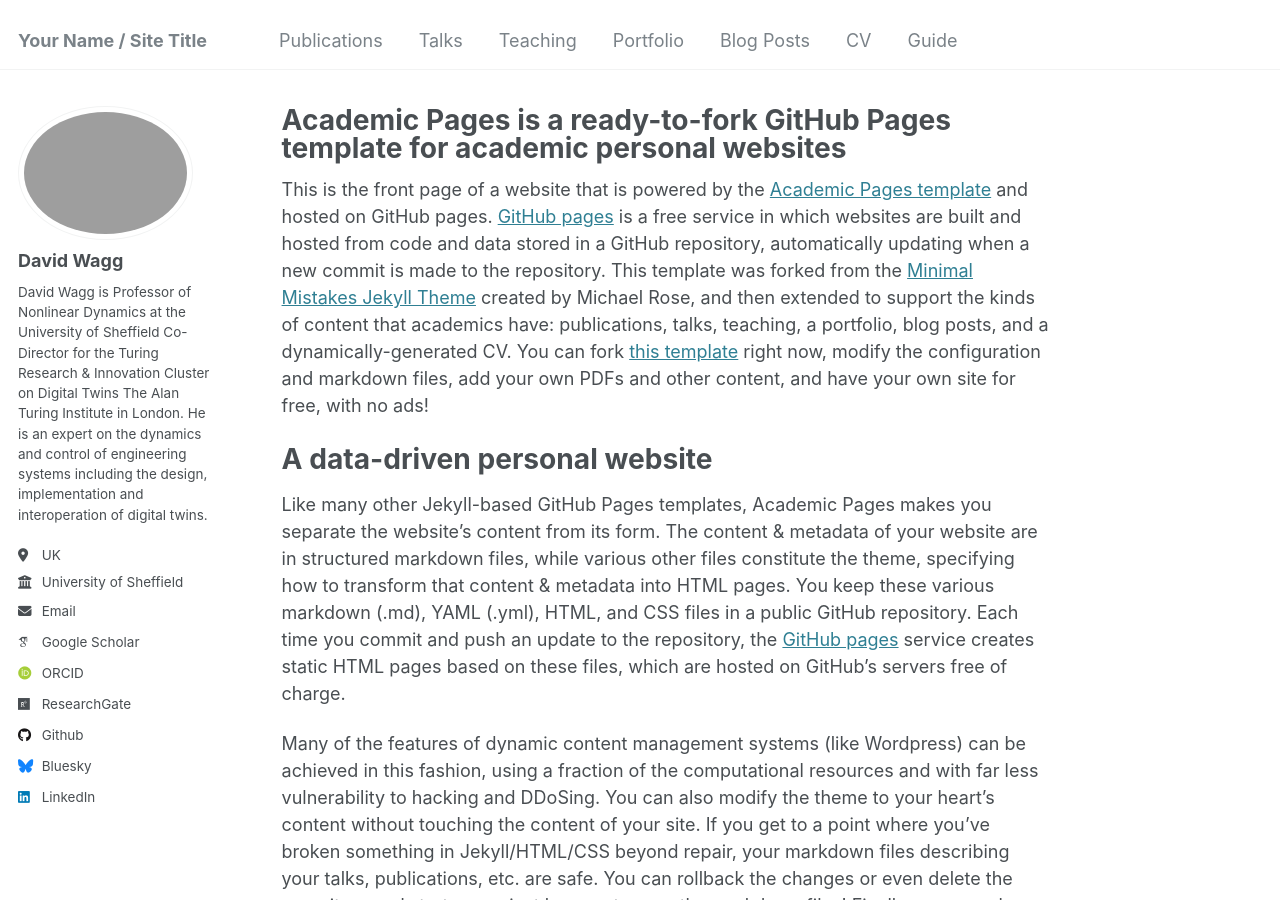
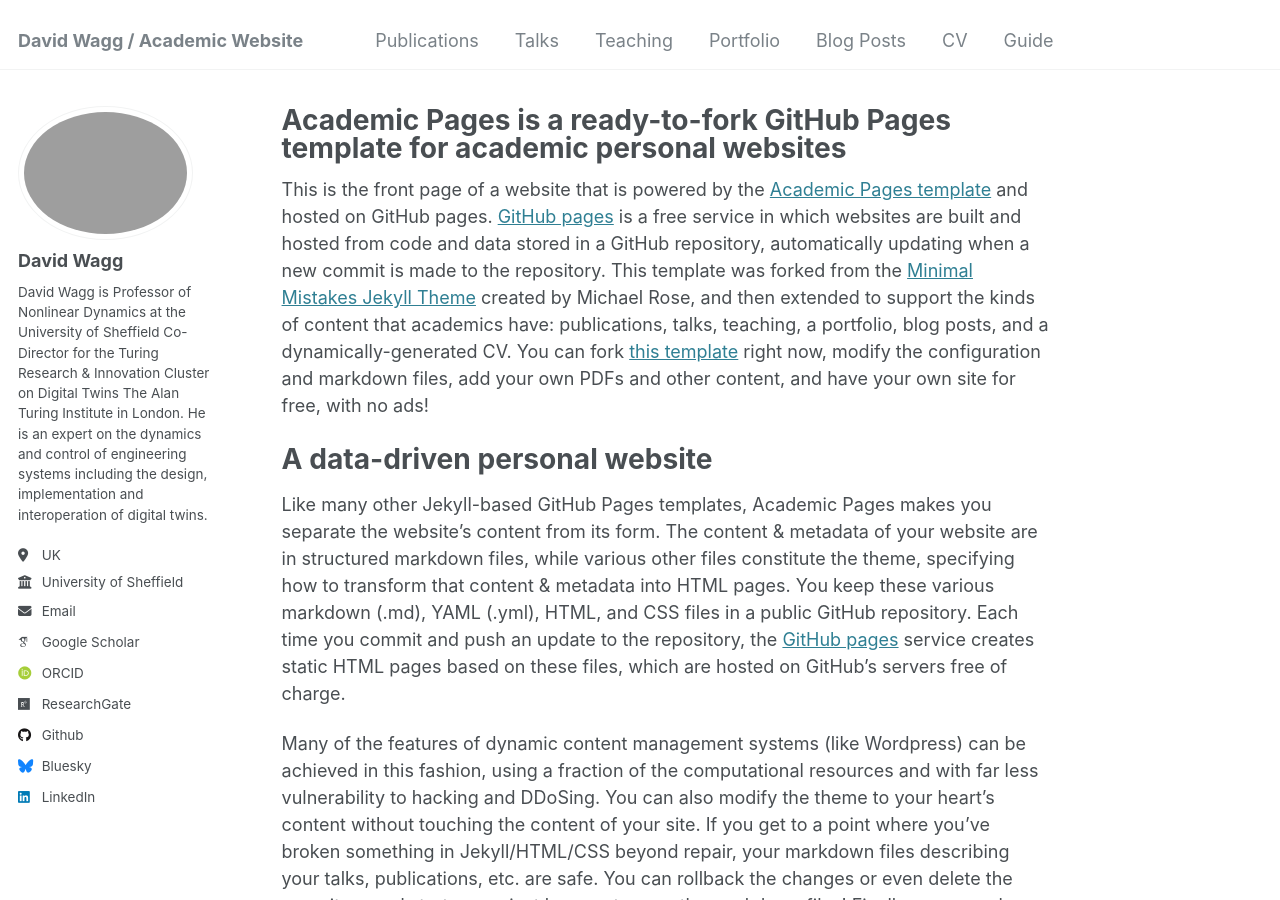
Before and after one commit to davidjwagg/davidjwagg, a Jekyll site: the page built from _pages/about.md, in a window 1280 px wide and 900 px high. Built offline with Jekyll 4.4.1, drawn with Linux system fonts in a browser that asks for light colours; some web fonts are replaced.

Commit message:
Update _config.yml
Basic updating

```diff
--- a/_config.yml
+++ b/_config.yml
@@ -8,12 +8,12 @@
 
 # Basic Site Settings
 locale                   : "en-US"
-title                    : "Your Name / Site Title"
+title                    : "David Wagg / Academic Website"
 title_separator          : "-"
 name                     : &name "David Wagg"
 description              : &description "personal description"
-url                      : https://davidjwagg.github.io # the base hostname & protocol for your site e.g. "https://[your GitHub username].github.io"
-baseurl                  : "" # the subpath of your site, e.g. "/blog"
+# url                      : https://davidjwagg.github.io # the base hostname & protocol for your site e.g. "https://[your GitHub username].github.io"
+# baseurl                  : "" # the subpath of your site, e.g. "/blog"
 repository               : "davidjwagg/davidjwagg.github.io"
 
 # Site Author - The following control what appear as part of the author content on the side bar.
@@ -23,7 +23,7 @@ author:
   # Biographic information
   avatar           : "profile.png"
   name             : "David Wagg"
-  pronouns         : # example: "she/her"
+  # pronouns         : # example: "she/her"
   bio              : "David Wagg is Professor of Nonlinear Dynamics at the University of Sheffield Co-Director for the Turing Research & Innovation Cluster on Digital Twins The Alan Turing Institute in London. He is an expert on the dynamics and control of engineering  systems including the design, implementation and interoperation of digital twins. "
   location         : "UK"
   employer         : "University of Sheffield"
@@ -31,48 +31,48 @@ author:
   email            : "david.wagg@sheffield.ac.uk"
 
   # Academic websites
-  arxiv            : # URL - Update with the correct link to your profile
+  # arxiv            : # URL - Update with the correct link to your profile
   googlescholar    : "https://scholar.google.co.uk/citations?user=BfjvDPUAAAAJ&hl=en&oi=ao"
-  impactstory      : # URL
+  # impactstory      : # URL
   orcid            : "https://orcid.org/0000-0002-7266-2105"
-  semantic         : # URL
-  pubmed           : # URL "https://www.ncbi.nlm.nih.gov/pubmed/?term=john+snow"
+  # semantic         : # URL
+  # pubmed           : # URL "https://www.ncbi.nlm.nih.gov/pubmed/?term=john+snow"
   researchgate     : https://www.researchgate.net/profile/D-Wagg
-  scopus           : # URL
+  # scopus           : # URL
 
   # Repositories and software development
-  bitbucket        : # Username - Update with your username on the site
-  codepen          : # Username
-  dribbble         : # Username
+  # bitbucket        : # Username - Update with your username on the site
+  # codepen          : # Username
+  # dribbble         : # Username
   github           : "davidjwagg"
-  kaggle           : # Username
-  stackoverflow    : # User number or user number and name (i.e., use "1" or "1/jeff-atwood")
+  # kaggle           : # Username
+  # stackoverflow    : # User number or user number and name (i.e., use "1" or "1/jeff-atwood")
 
   # Social media
   bluesky          : "davidwagg.bsky.social" # Replace this with you Bluesky username
-  facebook         : # Username
-  flickr           : # Username
-  foursquare       : # Username
-  goodreads        : # Username
-  google_plus      : # Username
-  keybase          : # Username
-  instagram        : # Username
-  lastfm           : # Username
+  # facebook         : # Username
+  # flickr           : # Username
+  # foursquare       : # Username
+  # goodreads        : # Username
+  # google_plus      : # Username
+  # keybase          : # Username
+  # instagram        : # Username
+  # lastfm           : # Username
   linkedin         : "david-wagg-963303114"
-  mastodon         : # URL
-  medium           : # URL
-  pinterest        : # Username
-  soundcloud       : # Username
-  steam            : # Username
-  telegram         : # URL
-  tumblr           : # Username
-  twitter          : # Username for X / Twitter
-  vine             : # Username
-  weibo            : # Username
-  wikipedia        : # Username
-  xing             : # Username
-  youtube          : # Username
-  zhihu            : # Username
+  # mastodon         : # URL
+  # medium           : # URL
+  # pinterest        : # Username
+  # soundcloud       : # Username
+  # steam            : # Username
+  # telegram         : # URL
+  # tumblr           : # Username
+  # twitter          : # Username for X / Twitter
+  # vine             : # Username
+  # weibo            : # Username
+  # wikipedia        : # Username
+  # xing             : # Username
+  # youtube          : # Username
+  # zhihu            : # Username
 
 # Publication Category - The following the list of publication categories and their headings
 publication_category:
```
